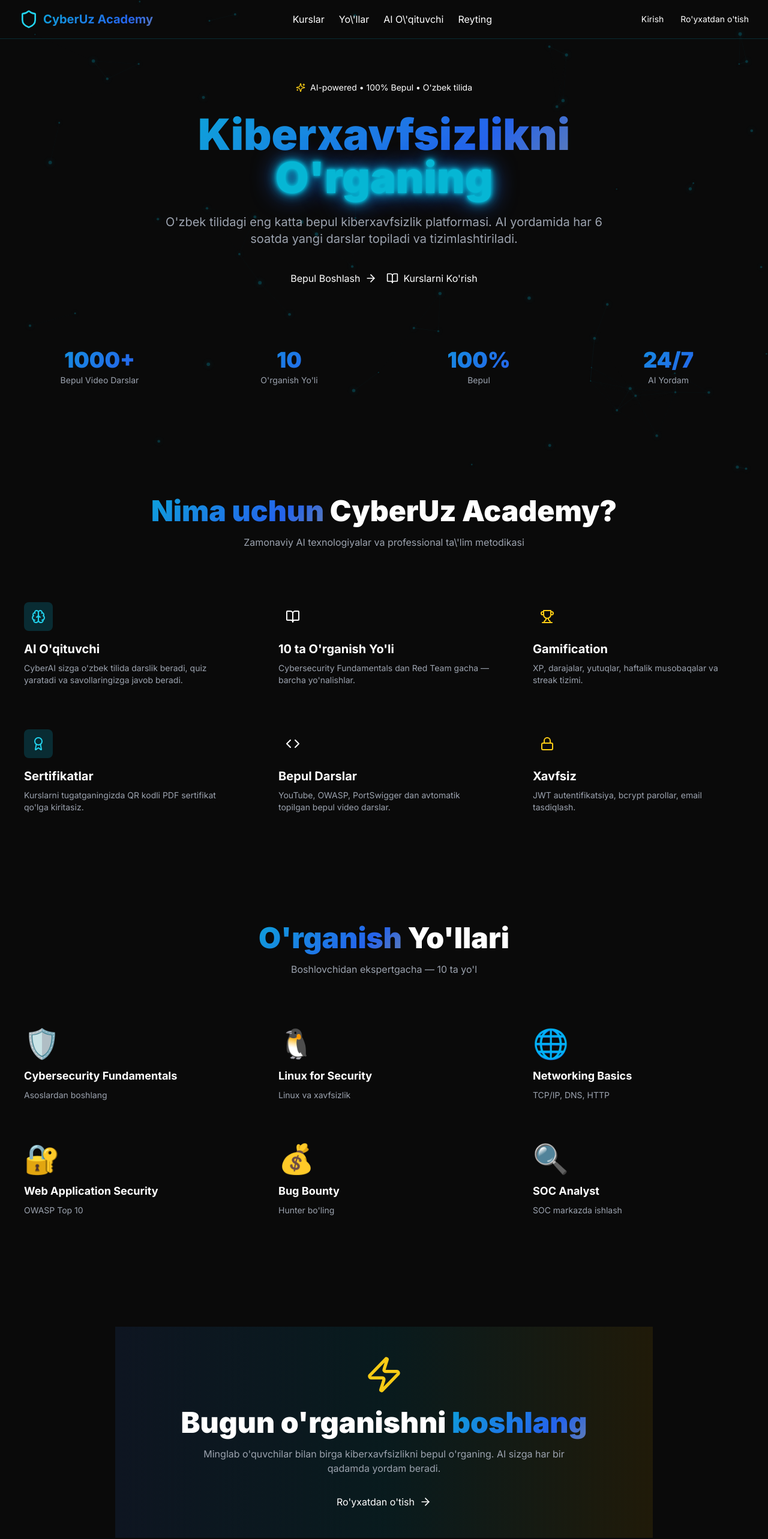
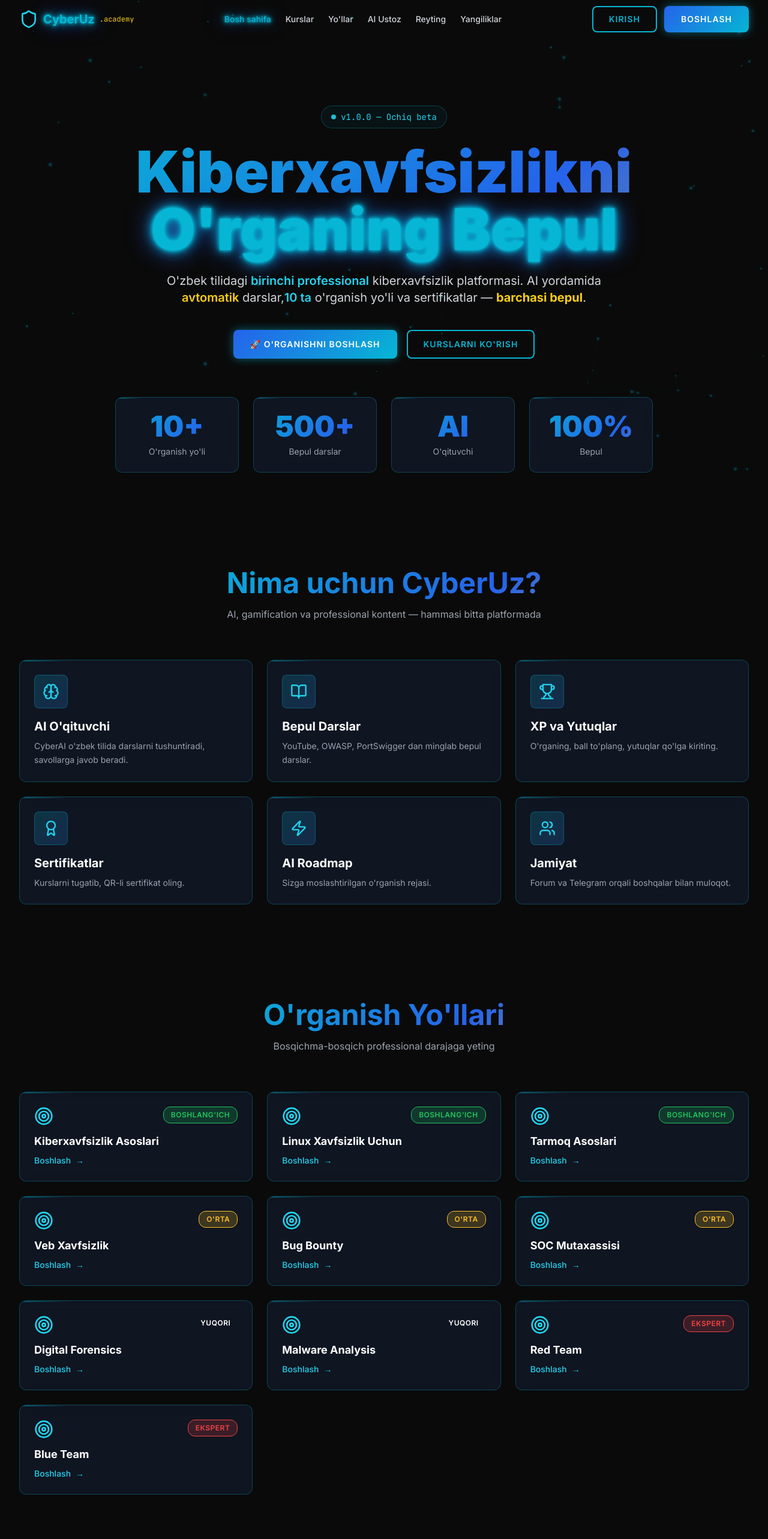
Before and after one commit to KRYZENSYS/cyberuz-academy, a Next.js app: page / in a window 1280 px wide. Shown: the top 2566 px of the page at 60% size. Built offline with nearby package versions, Linux system fonts and the light colour scheme.

Commit message:
feat: add Landing page with hero, features, paths, stats, CTA

```diff
--- a/src/app/page.tsx
+++ b/src/app/page.tsx
@@ -1,184 +1,181 @@
-'use client';
+import Link from 'next/link';
+import { Shield, Brain, Trophy, BookOpen, Award, Zap, Users, Target, Lock, Code } from 'lucide-react';
+import Navbar from '@/components/Navbar';
+import Footer from '@/components/Footer';
 
-import Link from 'next/link';
-import { motion } from 'framer-motion';
-import { Shield, Code, Lock, Zap, Brain, Trophy, BookOpen, Users, Award, Sparkles, ArrowRight, Github, Mail } from 'lucide-react';
+const features = [
+  { icon: Brain, title: 'AI O\'qituvchi', desc: 'CyberAI o\'zbek tilida darslarni tushuntiradi, savollarga javob beradi.' },
+  { icon: BookOpen, title: 'Bepul Darslar', desc: 'YouTube, OWASP, PortSwigger dan minglab bepul darslar.' },
+  { icon: Trophy, title: 'XP va Yutuqlar', desc: 'O\'rganing, ball to\'plang, yutuqlar qo\'lga kiriting.' },
+  { icon: Award, title: 'Sertifikatlar', desc: 'Kurslarni tugatib, QR-li sertifikat oling.' },
+  { icon: Zap, title: 'AI Roadmap', desc: 'Sizga moslashtirilgan o\'rganish rejasi.' },
+  { icon: Users, title: 'Jamiyat', desc: 'Forum va Telegram orqali boshqalar bilan muloqot.' },
+];
 
-export default function HomePage() {
-  const features = [
-    { icon: Brain, title: 'AI O\'qituvchi', desc: 'CyberAI sizga o\'zbek tilida darslik beradi, quiz yaratadi va savollaringizga javob beradi.', color: 'cyan' },
-    { icon: BookOpen, title: '10 ta O\'rganish Yo\'li', desc: 'Cybersecurity Fundamentals dan Red Team gacha — barcha yo\'nalishlar.', color: 'blue' },
-    { icon: Trophy, title: 'Gamification', desc: 'XP, darajalar, yutuqlar, haftalik musobaqalar va streak tizimi.', color: 'yellow' },
-    { icon: Award, title: 'Sertifikatlar', desc: 'Kurslarni tugatganingizda QR kodli PDF sertifikat qo\'lga kiritasiz.', color: 'cyan' },
-    { icon: Code, title: 'Bepul Darslar', desc: 'YouTube, OWASP, PortSwigger dan avtomatik topilgan bepul video darslar.', color: 'blue' },
-    { icon: Lock, title: 'Xavfsiz', desc: 'JWT autentifikatsiya, bcrypt parollar, email tasdiqlash.', color: 'yellow' },
+const paths = [
+  { slug: 'cybersecurity-fundamentals', title: 'Kiberxavfsizlik Asoslari', level: 'Boshlang\'ich', color: 'green' },
+  { slug: 'linux-for-security', title: 'Linux Xavfsizlik Uchun', level: 'Boshlang\'ich', color: 'green' },
+  { slug: 'networking-basics', title: 'Tarmoq Asoslari', level: 'Boshlang\'ich', color: 'green' },
+  { slug: 'web-application-security', title: 'Veb Xavfsizlik', level: 'O\'rta', color: 'yellow' },
+  { slug: 'bug-bounty', title: 'Bug Bounty', level: 'O\'rta', color: 'yellow' },
+  { slug: 'soc-analyst', title: 'SOC Mutaxassisi', level: 'O\'rta', color: 'yellow' },
+  { slug: 'digital-forensics', title: 'Digital Forensics', level: 'Yuqori', color: 'orange' },
+  { slug: 'malware-analysis', title: 'Malware Analysis', level: 'Yuqori', color: 'orange' },
+  { slug: 'red-team', title: 'Red Team', level: 'Ekspert', color: 'red' },
+  { slug: 'blue-team', title: 'Blue Team', level: 'Ekspert', color: 'red' },
 ];
 
 const stats = [
-    { value: '1000+', label: 'Bepul Video Darslar' },
-    { value: '10', label: 'O\'rganish Yo\'li' },
+  { value: '10+', label: 'O\'rganish yo\'li' },
+  { value: '500+', label: 'Bepul darslar' },
+  { value: 'AI', label: 'O\'qituvchi' },
   { value: '100%', label: 'Bepul' },
-    { value: '24/7', label: 'AI Yordam' },
 ];
 
-  const paths = [
-    { icon: '🛡️', name: 'Cybersecurity Fundamentals', desc: 'Asoslardan boshlang' },
-    { icon: '🐧', name: 'Linux for Security', desc: 'Linux va xavfsizlik' },
-    { icon: '🌐', name: 'Networking Basics', desc: 'TCP/IP, DNS, HTTP' },
-    { icon: '🔐', name: 'Web Application Security', desc: 'OWASP Top 10' },
-    { icon: '💰', name: 'Bug Bounty', desc: 'Hunter bo\'ling' },
-    { icon: '🔍', name: 'SOC Analyst', desc: 'SOC markazda ishlash' },
-  ];
+export default function HomePage() {
+  return (
+    <>
+      <Navbar />
+      <main className="pt-24 pb-12">
+        {/* HERO */}
+        <section className="max-w-7xl mx-auto px-4 sm:px-6 lg:px-8 py-20 text-center fade-in">
+          <div className="inline-flex items-center gap-2 px-4 py-2 mb-6 rounded-full border border-cyan-500/30 bg-cyan-500/5">
+            <span className="w-2 h-2 rounded-full bg-cyan-400 animate-pulse"></span>
+            <span className="text-cyan-400 text-sm font-mono">v1.0.0 — Ochiq beta</span>
+          </div>
 
-  return (
-    <main className="min-h-screen">
-      {/* Navbar */}
-      <nav className="fixed top-0 w-full z-50 glass-card border-b border-cyan-500/20">
-        <div className="max-w-7xl mx-auto px-4 sm:px-6 lg:px-8 flex items-center justify-between h-16">
-          <Link href="/" className="flex items-center gap-2">
-            <Shield className="w-8 h-8 text-cyan-400" />
-            <span className="text-xl font-bold gradient-text">CyberUz Academy</span>
-          </Link>
-          <div className="hidden md:flex items-center gap-6">
-            <Link href="/courses" className="hover:text-cyan-400 transition">Kurslar</Link>
-            <Link href="/paths" className="hover:text-cyan-400 transition">Yo\'llar</Link>
-            <Link href="/ai-teacher" className="hover:text-cyan-400 transition">AI O\'qituvchi</Link>
-            <Link href="/leaderboard" className="hover:text-cyan-400 transition">Reyting</Link>
-          </div>
-          <div className="flex items-center gap-3">
-            <Link href="/login" className="px-4 py-2 text-sm hover:text-cyan-400 transition">Kirish</Link>
-            <Link href="/register" className="neon-button text-sm">Ro'yxatdan o'tish</Link>
-          </div>
-        </div>
-      </nav>
-
-      {/* Hero */}
-      <section className="relative pt-32 pb-20 px-4 grid-bg">
-        <div className="max-w-7xl mx-auto text-center">
-          <motion.div initial={{ opacity: 0, y: 30 }} animate={{ opacity: 1, y: 0 }} transition={{ duration: 0.8 }}>
-            <div className="inline-flex items-center gap-2 px-4 py-2 mb-6 rounded-full glass-card border-cyan-500/30">
-              <Sparkles className="w-4 h-4 text-yellow-400" />
-              <span className="text-sm">AI-powered • 100% Bepul • O'zbek tilida</span>
-            </div>
-            <h1 className="text-5xl md:text-7xl font-black mb-6">
+          <h1 className="text-5xl sm:text-6xl md:text-7xl lg:text-8xl font-black mb-6 leading-tight">
             <span className="gradient-text">Kiberxavfsizlikni</span>
             <br />
-              <span className="text-white neon-text">O'rganing</span>
+            <span className="neon-text">O'rganing Bepul</span>
           </h1>
-            <p className="text-lg md:text-xl text-gray-400 max-w-3xl mx-auto mb-10">
-              O'zbek tilidagi eng katta bepul kiberxavfsizlik platformasi.
-              AI yordamida har 6 soatda yangi darslar topiladi va tizimlashtiriladi.
+
+          <p className="text-lg sm:text-xl text-gray-300 max-w-3xl mx-auto mb-10 leading-relaxed">
+            O'zbek tilidagi <span className="text-cyan-400 font-semibold">birinchi professional</span> kiberxavfsizlik platformasi.
+            AI yordamida <span className="text-yellow-400 font-semibold">avtomatik</span> darslar,
+            <span className="text-cyan-400 font-semibold">10 ta</span> o'rganish yo'li va sertifikatlar — <span className="text-yellow-400 font-bold">barchasi bepul</span>.
           </p>
-            <div className="flex flex-col sm:flex-row gap-4 justify-center">
-              <Link href="/register" className="neon-button inline-flex items-center justify-center gap-2">
-                Bepul Boshlash <ArrowRight className="w-5 h-5" />
+
+          <div className="flex flex-col sm:flex-row gap-4 justify-center mb-16">
+            <Link href="/register" className="btn-neon text-base px-8 py-4">
+              🚀 O'rganishni Boshlash
             </Link>
-              <Link href="/courses" className="neon-button neon-button-yellow inline-flex items-center justify-center gap-2">
-                <BookOpen className="w-5 h-5" /> Kurslarni Ko'rish
+            <Link href="/courses" className="btn-outline text-base px-8 py-4">
+              Kurslarni Ko'rish
             </Link>
           </div>
-          </motion.div>
 
           {/* Stats */}
-          <motion.div initial={{ opacity: 0, y: 30 }} animate={{ opacity: 1, y: 0 }} transition={{ delay: 0.3, duration: 0.8 }} className="grid grid-cols-2 md:grid-cols-4 gap-4 mt-20">
-            {stats.map((stat, i) => (
-              <div key={i} className="glass-card p-6">
-                <div className="text-3xl md:text-4xl font-black gradient-text">{stat.value}</div>
-                <div className="text-sm text-gray-400 mt-1">{stat.label}</div>
+          <div className="grid grid-cols-2 md:grid-cols-4 gap-6 max-w-4xl mx-auto">
+            {stats.map((stat) => (
+              <div key={stat.label} className="cyber-card text-center">
+                <div className="text-4xl md:text-5xl font-black gradient-text mb-2">{stat.value}</div>
+                <div className="text-sm text-gray-400">{stat.label}</div>
               </div>
             ))}
-          </motion.div>
           </div>
         </section>
 
-      {/* Features */}
-      <section className="py-20 px-4">
-        <div className="max-w-7xl mx-auto">
+        {/* FEATURES */}
+        <section className="max-w-7xl mx-auto px-4 sm:px-6 lg:px-8 py-20">
           <div className="text-center mb-16">
-            <h2 className="text-4xl md:text-5xl font-black mb-4">
-              <span className="gradient-text">Nima uchun</span> CyberUz Academy?
+            <h2 className="text-4xl md:text-5xl font-bold mb-4">
+              <span className="gradient-text">Nima uchun CyberUz?</span>
             </h2>
             <p className="text-gray-400 max-w-2xl mx-auto">
-              Zamonaviy AI texnologiyalar va professional ta\'lim metodikasi
+              AI, gamification va professional kontent — hammasi bitta platformada
             </p>
           </div>
+
           <div className="grid grid-cols-1 md:grid-cols-2 lg:grid-cols-3 gap-6">
-            {features.map((feature, i) => (
-              <motion.div
-                key={i}
-                initial={{ opacity: 0, y: 30 }}
-                whileInView={{ opacity: 1, y: 0 }}
-                transition={{ delay: i * 0.1 }}
-                className="glass-card glass-card-hover p-6 group"
-              >
-                <div className={`w-12 h-12 rounded-lg bg-${feature.color}-500/20 flex items-center justify-center mb-4 group-hover:scale-110 transition`}>
-                  <feature.icon className={`w-6 h-6 text-${feature.color}-400`} />
+            {features.map((f) => (
+              <div key={f.title} className="cyber-card group">
+                <div className="w-14 h-14 rounded-lg bg-gradient-to-br from-cyan-500/20 to-blue-500/20 border border-cyan-500/30 flex items-center justify-center mb-4 group-hover:scale-110 transition-transform">
+                  <f.icon className="w-7 h-7 text-cyan-400" />
                 </div>
-                <h3 className="text-xl font-bold mb-2">{feature.title}</h3>
-                <p className="text-gray-400 text-sm">{feature.desc}</p>
-              </motion.div>
+                <h3 className="text-xl font-bold text-white mb-2">{f.title}</h3>
+                <p className="text-gray-400 text-sm leading-relaxed">{f.desc}</p>
+              </div>
             ))}
-          </div>
           </div>
         </section>
 
-      {/* Learning Paths */}
-      <section className="py-20 px-4 grid-bg">
-        <div className="max-w-7xl mx-auto">
+        {/* LEARNING PATHS */}
+        <section className="max-w-7xl mx-auto px-4 sm:px-6 lg:px-8 py-20">
           <div className="text-center mb-16">
-            <h2 className="text-4xl md:text-5xl font-black mb-4">
-              <span className="gradient-text">O'rganish</span> Yo'llari
+            <h2 className="text-4xl md:text-5xl font-bold mb-4">
+              <span className="gradient-text">O'rganish Yo'llari</span>
             </h2>
-            <p className="text-gray-400">Boshlovchidan ekspertgacha — 10 ta yo'l</p>
+            <p className="text-gray-400 max-w-2xl mx-auto">
+              Bosqichma-bosqich professional darajaga yeting
+            </p>
           </div>
+
           <div className="grid grid-cols-1 md:grid-cols-2 lg:grid-cols-3 gap-6">
-            {paths.map((path, i) => (
-              <Link href="/paths" key={i}>
-                <div className="glass-card glass-card-hover p-6 cursor-pointer group">
-                  <div className="text-5xl mb-4">{path.icon}</div>
-                  <h3 className="text-lg font-bold mb-2 group-hover:text-cyan-400 transition">{path.name}</h3>
-                  <p className="text-gray-400 text-sm">{path.desc}</p>
+            {paths.map((p) => (
+              <Link
+                key={p.slug}
+                href={`/courses/${p.slug}`}
+                className="cyber-card group cursor-pointer block"
+              >
+                <div className="flex items-start justify-between mb-3">
+                  <Target className="w-8 h-8 text-cyan-400 group-hover:rotate-12 transition-transform" />
+                  <span className={`badge badge-${p.color}`}>{p.level}</span>
+                </div>
+                <h3 className="text-lg font-bold text-white mb-2 group-hover:text-cyan-400 transition-colors">
+                  {p.title}
+                </h3>
+                <div className="flex items-center text-cyan-400 text-sm font-medium">
+                  Boshlash <span className="ml-2 group-hover:translate-x-1 transition-transform">→</span>
                 </div>
               </Link>
+            ))}
+          </div>
+        </section>
+
+        {/* HOW IT WORKS */}
+        <section className="max-w-7xl mx-auto px-4 sm:px-6 lg:px-8 py-20">
+          <div className="cyber-card">
+            <h2 className="text-3xl md:text-4xl font-bold text-center mb-12">
+              <span className="gradient-text">Qanday Ishlaydi?</span>
+            </h2>
+            <div className="grid grid-cols-1 md:grid-cols-4 gap-6">
+              {[
+                { n: '01', title: 'Ro\'yxatdan o\'ting', desc: 'Bepul akkaunt yarating, 30 soniyada', icon: Shield },
+                { n: '02', title: 'Yo\'lni tanlang', desc: '10 ta yo\'ldan o\'zingizga mosini toping', icon: Target },
+                { n: '03', title: 'O\'rganing', desc: 'Video darslar, AI yordam, quiz', icon: Code },
+                { n: '04', title: 'Sertifikat oling', desc: 'Kurs tugagach QR-li PDF sertifikat', icon: Award },
+              ].map((s) => (
+                <div key={s.n} className="text-center">
+                  <div className="w-16 h-16 rounded-full bg-gradient-to-br from-cyan-500/20 to-blue-500/20 border-2 border-cyan-500 flex items-center justify-center mx-auto mb-4">
+                    <s.icon className="w-7 h-7 text-cyan-400" />
+                  </div>
+                  <div className="text-cyan-400 font-mono text-sm mb-2">{s.n}</div>
+                  <h3 className="text-white font-bold mb-2">{s.title}</h3>
+                  <p className="text-gray-400 text-sm">{s.desc}</p>
+                </div>
               ))}
             </div>
           </div>
         </section>
 
         {/* CTA */}
-      <section className="py-20 px-4">
-        <div className="max-w-4xl mx-auto glass-card p-12 text-center relative overflow-hidden">
-          <div className="absolute inset-0 bg-gradient-to-r from-blue-500/10 via-cyan-500/10 to-yellow-500/10" />
-          <div className="relative">
-            <Zap className="w-16 h-16 text-yellow-400 mx-auto mb-6 animate-pulse" />
-            <h2 className="text-3xl md:text-5xl font-black mb-4">
-              Bugun o'rganishni <span className="gradient-text">boshlang</span>
+        <section className="max-w-5xl mx-auto px-4 sm:px-6 lg:px-8 py-20">
+          <div className="cyber-card text-center neon-border pulse-glow">
+            <Lock className="w-16 h-16 text-yellow-400 mx-auto mb-6" />
+            <h2 className="text-3xl md:text-5xl font-bold mb-4 gradient-text">
+              Kiberxavfsizlik Karyerangizni Boshlang
             </h2>
-            <p className="text-gray-400 mb-8 max-w-2xl mx-auto">
-              Minglab o'quvchilar bilan birga kiberxavfsizlikni bepul o'rganing.
-              AI sizga har bir qadamda yordam beradi.
+            <p className="text-gray-300 mb-8 max-w-2xl mx-auto">
+              Bugun ro'yxatdan o'ting va birinchi darsdan boshlang. Butunlay bepul.
             </p>
-            <Link href="/register" className="neon-button inline-flex items-center gap-2">
-              Ro'yxatdan o'tish <ArrowRight className="w-5 h-5" />
+            <Link href="/register" className="btn-neon btn-neon-yellow text-base px-10 py-4 inline-block">
+              ⚡ Bepul Boshlash
             </Link>
           </div>
-        </div>
         </section>
-
-      {/* Footer */}
-      <footer className="border-t border-cyan-500/20 py-8 px-4">
-        <div className="max-w-7xl mx-auto flex flex-col md:flex-row justify-between items-center gap-4">
-          <div className="flex items-center gap-2">
-            <Shield className="w-6 h-6 text-cyan-400" />
-            <span className="font-bold gradient-text">CyberUz Academy</span>
-          </div>
-          <p className="text-gray-500 text-sm">© 2026 CyberUz Academy. Barcha huquqlar himoyalangan.</p>
-          <div className="flex gap-4">
-            <a href="https://github.com/KRYZENSYS/cyberuz-academy" className="hover:text-cyan-400 transition"><Github className="w-5 h-5" /></a>
-            <a href="mailto:info@cyberuz.academy" className="hover:text-cyan-400 transition"><Mail className="w-5 h-5" /></a>
-          </div>
-        </div>
-      </footer>
       </main>
+      <Footer />
+    </>
   );
 }
```
Lines whose indentation alone changed are shown as unchanged.
